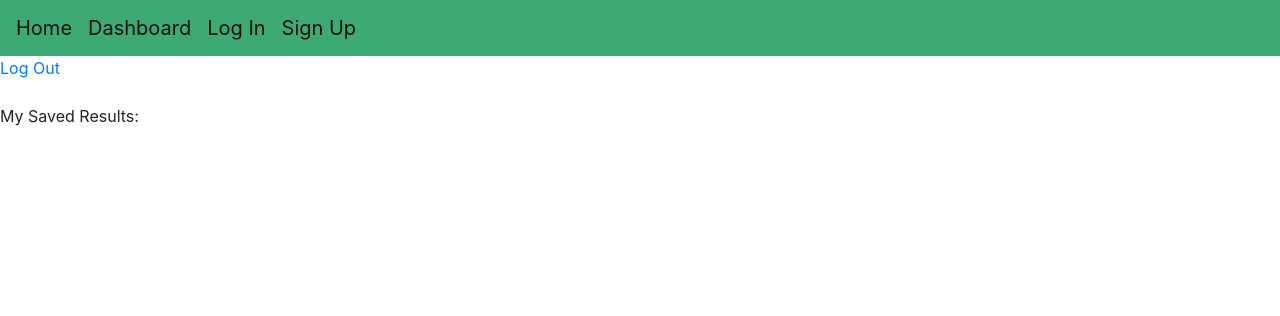
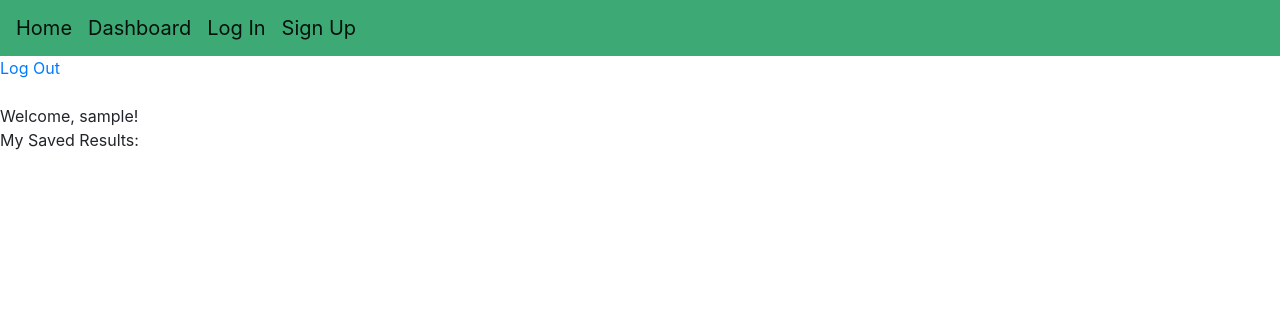
Before and after one commit to khinzen/final-project, a Flask app: template templates/dashboard.html in a window 1280 px wide. Shown: the top 316 px of the page. Run offline with Flask 3, Linux system fonts and the light colour scheme; the template is opened without the code that fills it: most values are stand-ins (such as "Sample title", 1, 10 or a date in 2020); parts of the project's set-up code (start-up, migrations or seed data) failed here and were passed over.

Commit message:
Update dashboard.html

```diff
--- a/templates/dashboard.html
+++ b/templates/dashboard.html
@@ -2,5 +2,6 @@
 
 {% block content %}
 <a href="{{ url_for('logout') }}">Log Out</a><br><br>
+Welcome, {{ username }}! <br>
 My Saved Results:
 {% endblock %}
```
